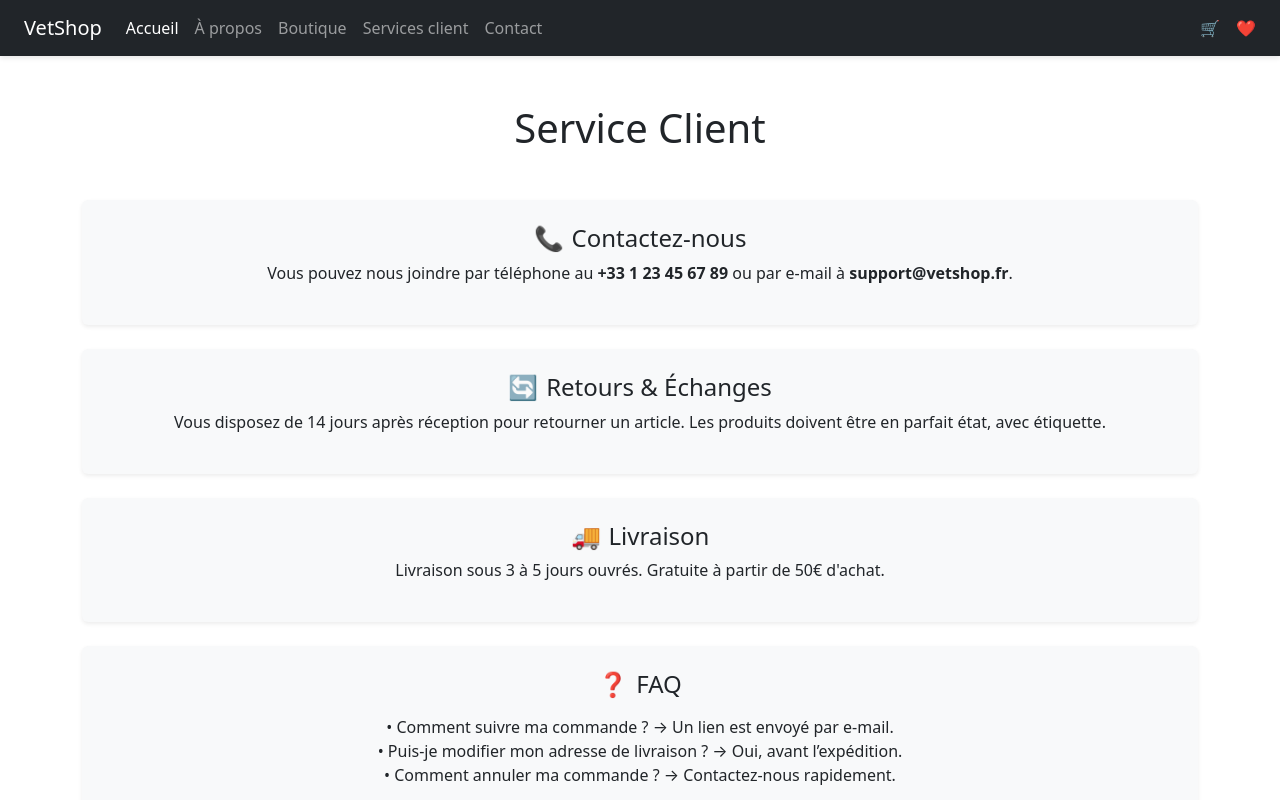
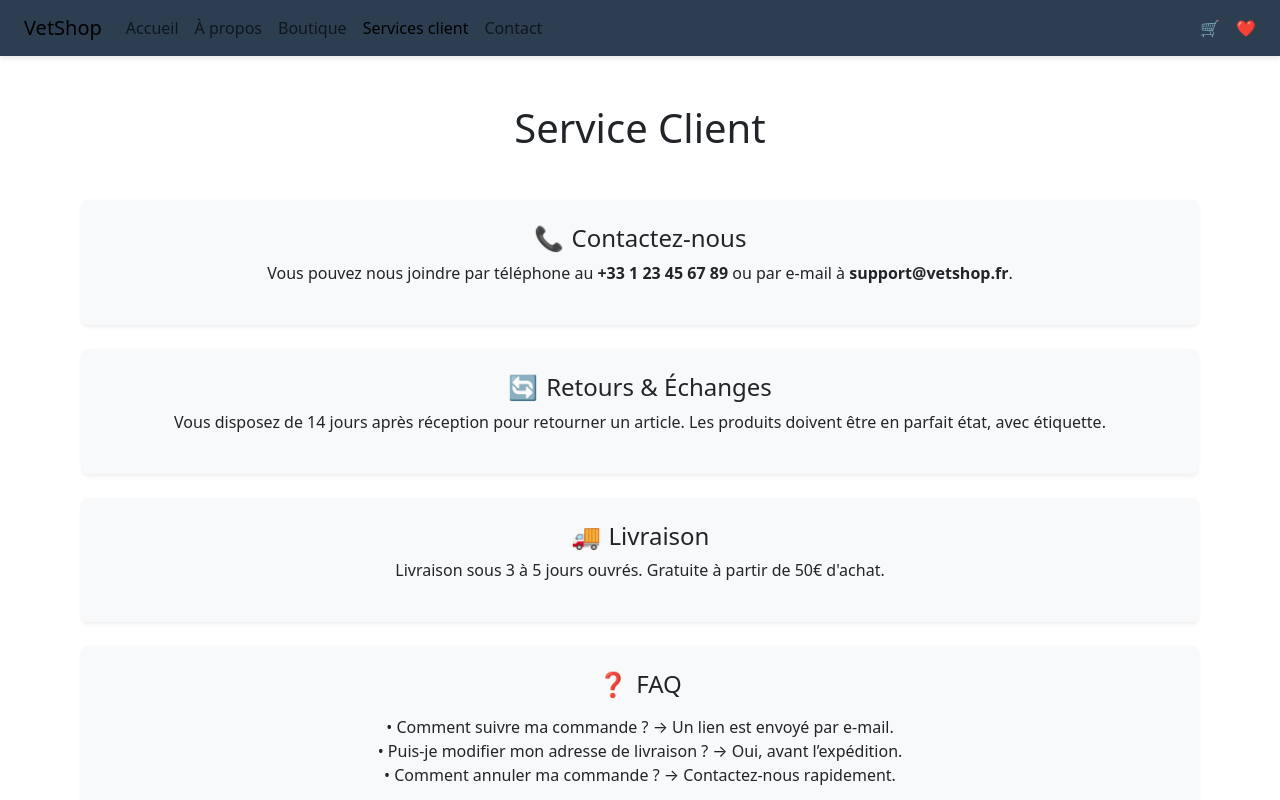
Before and after one commit to Aymane273783847473739828374/ecommerce-vetements, a website: page services-client.html in a window 1280 px wide. Shown: the top 800 px of the page. Drawn offline with nearby package versions, Linux system fonts and the light colour scheme.

Commit message:
Ajout ou modification de la navbar

```diff
--- a/assets/css/style.scss
+++ b/assets/css/style.scss
@@ -28,39 +28,34 @@
 // ====================
 // NAVBAR
 // ====================
-.navbar {
+.custom-navbar {
+  background-color: $primary-color;
+  color: white;
+  padding: 1rem 2rem;
+  min-height: 70px;
   display: flex;
+  align-items: center;
   justify-content: space-between;
-  align-items: center;
-  background: $primary-color;
-  padding: 1rem 2rem;
-  color: white;
 
-  .logo {
-    font-size: 1.5rem;
-    font-weight: bold;
-  }
+  a.nav-link {
+    color: white;
+    padding: 0.5rem 1rem;
 
-  .nav-links {
-    list-style: none;
-    display: flex;
-    gap: 1rem;
+    &.active {
+      font-weight: bold;
+    }
 
-    li a {
-      color: white;
-      text-decoration: none;
-
-      &:hover {
-        text-decoration: underline;
-      }
+    &:hover {
+      text-decoration: underline;
     }
   }
 
-  .icons span {
-    margin-left: 10px;
-    cursor: pointer;
+  .navbar-brand {
+    font-weight: bold;
+    font-size: 1.5rem;
   }
 }
+
 // ------------------------------
 // Style NAV quand scroll
 // ------------------------------
--- a/services-client.html
+++ b/services-client.html
@@ -11,7 +11,7 @@
 
   <!-- Navbar -->
 <!-- Header / Navbar Bootstrap -->
-<nav class="navbar navbar-expand-lg navbar-dark bg-dark px-4">
+<nav class="navbar custom-navbar navbar-expand-lg px-4">
   <a class="navbar-brand" href="#">VetShop</a>
   <button class="navbar-toggler" type="button" data-bs-toggle="collapse" data-bs-target="#navbarVetShop">
     <span class="navbar-toggler-icon"></span>
@@ -19,11 +19,13 @@
 
   <div class="collapse navbar-collapse" id="navbarVetShop">
     <ul class="navbar-nav me-auto mb-2 mb-lg-0">
-      <li class="nav-item"><a class="nav-link active" href="index.html">Accueil</a></li>
-      <li class="nav-item"><a class="nav-link" href="a-propos.html">À propos</a></li>
-      <li class="nav-item"><a class="nav-link" href="boutique.html">Boutique</a></li>
-      <li class="nav-item"><a class="nav-link" href="services-client.html">Services client</a></li>
-      <li class="nav-item"><a class="nav-link" href="contact.html">Contact</a></li>
+     <li class="nav-item"><a class="nav-link" href="index.html">Accueil</a></li>
+<li class="nav-item"><a class="nav-link" href="a-propos.html">À propos</a></li>
+<li class="nav-item"><a class="nav-link" href="boutique.html">Boutique</a></li>
+<li class="nav-item"><a class="nav-link active" href="services-client.html">Services client</a></li>
+<li class="nav-item"><a class="nav-link" href="contact.html">Contact</a></li>
+
+
     </ul>
     <div class="d-flex">
       <span class="text-white me-3">🛒</span>
```
Also changed, not shown: a-propos.html (+1 -1 lines), boutique.html (+1 -1 lines), contact.html (+2 -1 lines), index.html (+1 -1 lines).
